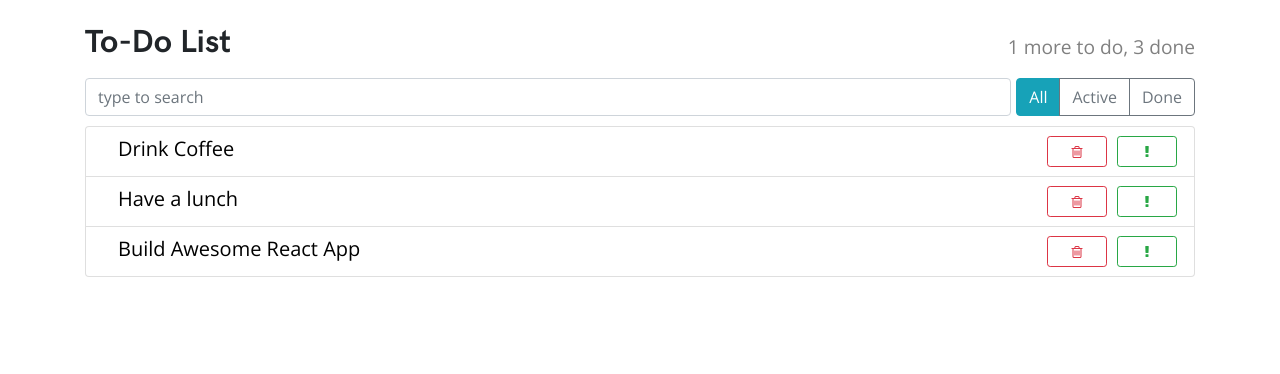
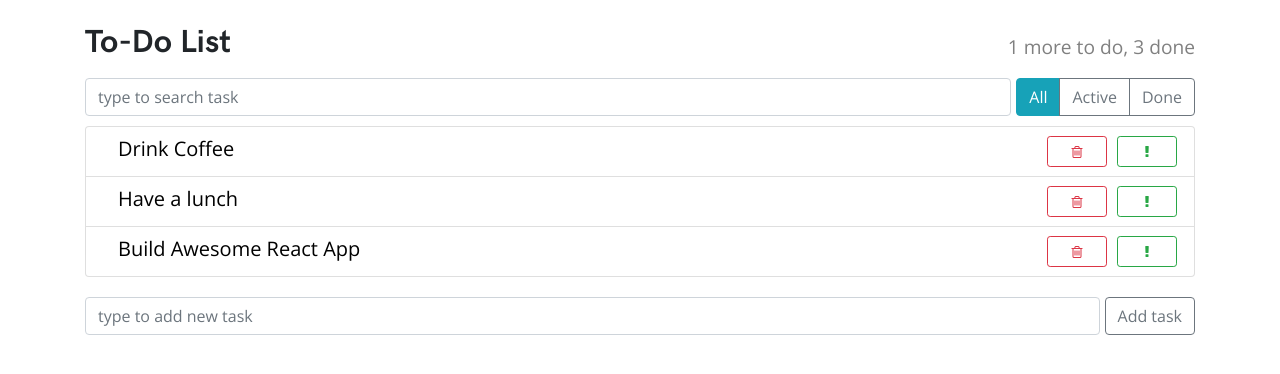
Before and after one commit to rejth/todo-react-app, a React (Create React App) app: page / in a window 1280 px wide. Shown: the top 374 px of the page. Built offline with nearby package versions, Linux system fonts and the light colour scheme.

Commit message:
added add task button

```diff
--- /dev/null
+++ b/src/components/AddTodoItemForm/AddTodoItemForm.css
@@ -0,0 +1,3 @@
+.add-item-btn {
+  margin-top: 20px;
+}
--- /dev/null
+++ b/src/components/AddTodoItemForm/AddTodoItemForm.js
@@ -0,0 +1,25 @@
+import React, { Component } from 'react';
+import PropTypes from 'prop-types';
+import './AddTodoItemForm.css';
+
+export default class AddTodoItemForm extends Component {
+  render() {
+    const { onAdded } = this.props;
+    return (
+      <div className="add-item-form d-flex">
+        <input
+          className="form-control search-input"
+          type="text"
+          placeholder="type to add new task"></input>
+        <button
+          type="button"
+          className="add-item-btn btn btn-outline-secondary"
+          onClick={ () => onAdded('Hello World') }>Add task</button>
+      </div>
+    );
+  }
+}
+
+AddTodoItemForm.propTypes = {
+  onAdded: PropTypes.func
+};
--- a/src/components/App/App.js
+++ b/src/components/App/App.js
@@ -3,6 +3,7 @@ import TodoList from '../TodoList/TodoList';
 import AppHeader from '../AppHeader/AppHeader';
 import SearchPanel from '../SearchPanel/SearchPanel';
 import ItemStatusFilter from '../ItemStatusFilter/ItemStatusFilter';
+import AddTodoItemForm from '../AddTodoItemForm/AddTodoItemForm';
 
 // имя компонента должно быть с заглавной буквы, иначе Babel не поймет, что создается кастомный компонент
 export default class App extends Component {
@@ -16,10 +17,25 @@ export default class App extends Component {
 
   deleteItem = id => {
     this.setState(({ todoData }) => {
-      const deletedId = todoData.findIndex(el => el.id === id);
-      const newTodoData = todoData.filter((el, index) => index !== deletedId);
+      const deletedId = todoData.findIndex(item => item.id === id);
+      const newTodoData = todoData.filter((item, index) => index !== deletedId);
+
       return {
         todoData: newTodoData
+      };
+    });
+  }
+
+  addItem = text => {
+    this.setState(({ todoData }) => {
+      const newItem = {
+        label: text,
+        important: false,
+        id: todoData.length + 1
+      };
+
+      return {
+        todoData: [ ...todoData, newItem ]
       };
     });
   }
@@ -29,12 +45,21 @@ export default class App extends Component {
     return (
       // обращение к компоненту в JSX превращается эквивалентно вызову метода React.createElement()
       <div className="todo-app">
-        <AppHeader countTodo={ 1 } countDone={ 3 }/>
+        <AppHeader
+          countTodo={ 1 }
+          countDone={ 3 }
+        />
         <div className="top-panel d-flex">
           <SearchPanel/>
           <ItemStatusFilter/>
         </div>
-        <TodoList todos={ this.state.todoData } onDeleted={ this.deleteItem }/>
+        <TodoList
+          todos={ this.state.todoData }
+          onDeleted={ this.deleteItem }
+        />
+        <AddTodoItemForm
+          onAdded={ this.addItem }
+        />
       </div>
     );
   }
--- a/src/components/SearchPanel/SearchPanel.js
+++ b/src/components/SearchPanel/SearchPanel.js
@@ -2,7 +2,11 @@ import React from 'react';
 import './SearchPanel.css';
 
 const SearchPanel = () => (
-  <input className="form-control search-input" type="text" placeholder="type to search"/>
+  <input
+    className="form-control search-input"
+    type="text"
+    placeholder="type to search task"
+  />
 );
 
 export default SearchPanel;
--- a/src/components/TodoList/TodoList.js
+++ b/src/components/TodoList/TodoList.js
@@ -14,7 +14,10 @@ const TodoList = ({ todos, onDeleted }) => {
     // для чистоты кода передаем в TodoListItem только те свойства, которые используются компонентом
     return (
       <li className="list-group-item" key={ id }>
-        <TodoListItem { ...itemProps } onDeleted={() => onDeleted(id)}/>
+        <TodoListItem
+          { ...itemProps }
+          onDeleted={ () => onDeleted(id) }
+        />
       </li>
     );
   });
```
Also changed, not shown: src/components/TodoListItem/TodoListItem.js (+12 -3 lines).
